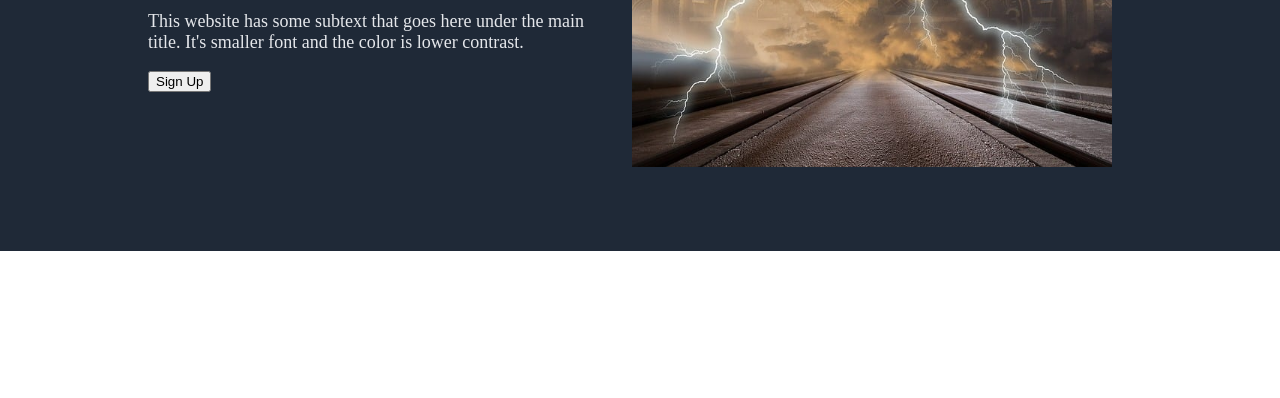
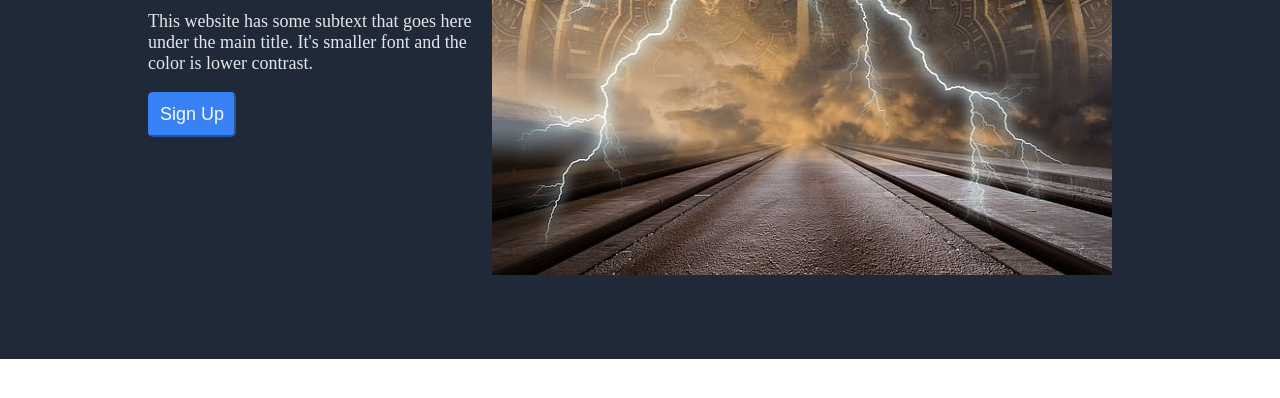
Before and after one commit to clockwocket/odin-landing-page, a plain HTML site: page index.html in a window 1280 px wide. Shown: the part 310-708 px from the top of the page. Drawn offline with Linux system fonts and the light colour scheme.

Commit message:
Style sign up button

```diff
--- a/styles.css
+++ b/styles.css
@@ -57,8 +57,8 @@ body {
 }
 
 #main {
-    width: 480px;
-    height: 310px;
+    width: 620px;
+    height: 418px;
     padding: 20px;
 }
 
@@ -66,3 +66,12 @@ body {
     font-size: 18px;
     color:#E5E7EB;
 }
+
+button {
+    color: #F9FAF8;
+    background-color: #3882f6;
+    font-size: 18px;
+    padding: 10px;
+    border-radius: 5px;
+    border-color: #3882f6;
+}
```
